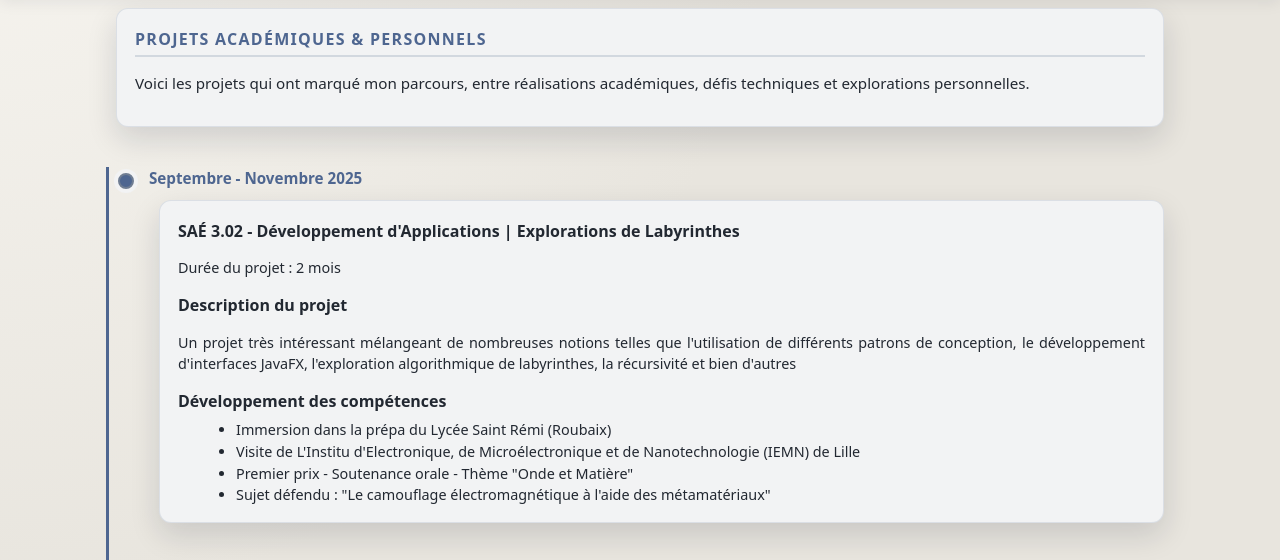
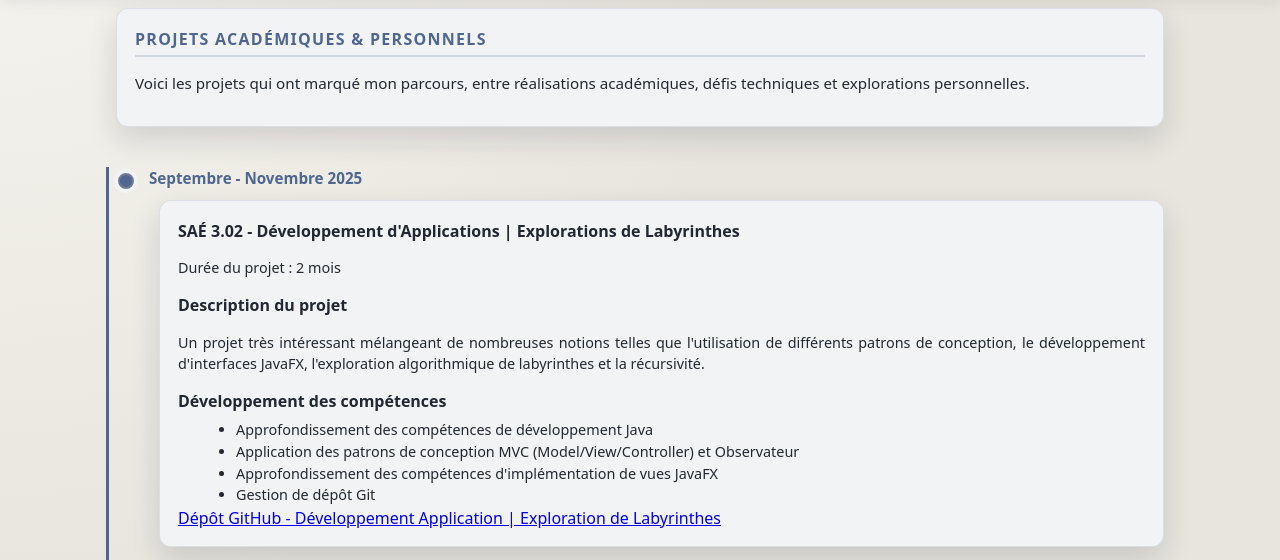
Before and after one commit to louistrls/louistrls.github.io, a plain HTML site: page CV numérique/projets.html in a window 1280 px wide. Shown: the part 173-733 px from the top of the page. Drawn offline with Linux system fonts and the light colour scheme.

Commit message:
qlq modifs

```diff
--- a/CV numérique/projets.html
+++ b/CV numérique/projets.html
@@ -79,16 +79,16 @@
             <h3>Description du projet</h3>
             <p>
                 Un projet très intéressant mélangeant de nombreuses notions telles que l'utilisation de différents patrons
-                de conception, le développement d'interfaces JavaFX, l'exploration algorithmique de labyrinthes, la récursivité
-                et bien d'autres
+                de conception, le développement d'interfaces JavaFX, l'exploration algorithmique de labyrinthes et la récursivité.
             </p>
             <h3>Développement des compétences</h3>
             <ul>
-                <li>Immersion dans la prépa du Lycée Saint Rémi (Roubaix)</li>
-                <li>Visite de L'Institu d'Electronique, de Microélectronique et de Nanotechnologie (IEMN) de Lille</li>
-                <li>Premier prix - Soutenance orale - Thème "Onde et Matière"</li>
-                <li>Sujet défendu : "Le camouflage électromagnétique à l'aide des métamatériaux"</li>
+                <li>Approfondissement des compétences de développement Java</li>
+                <li>Application des patrons de conception MVC (Model/View/Controller) et Observateur</li>
+                <li>Approfondissement des compétences d'implémentation de vues JavaFX</li>
+                <li>Gestion de dépôt Git</li>
             </ul>
+            <a href="https://github.com/louistrls/SA-3.02---D-veloppement-d-application-Parcours-de-Labyrinthe-MazeApp-" target="_blank">Dépôt GitHub - Développement Application | Exploration de Labyrinthes</a>
           </div>
         </div>
 
@@ -105,7 +105,7 @@
                     <li>Renforcement de la cohésion d'équipe</li>
                     <li>Établissement du leadership (Scrum Master)</li>
                 </ul>
-                <a href="https://github.com/louistrls/SA-3.01---Mini-Agile" target="_blank">Dépot GitHub - Mini Agile | Dots & Boxes</a>
+                <a href="https://github.com/louistrls/SA-3.01---Mini-Agile" target="_blank">Dépôt GitHub - Mini Agile | Dots & Boxes</a>
             </div>
         </div>
 
```
